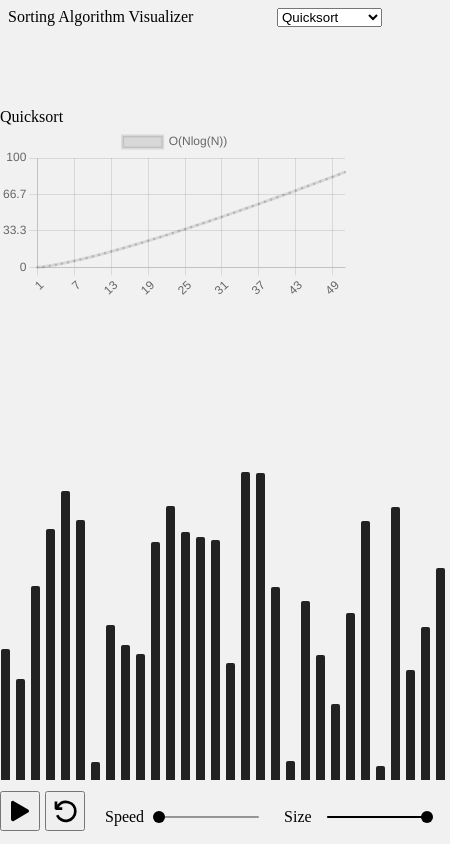
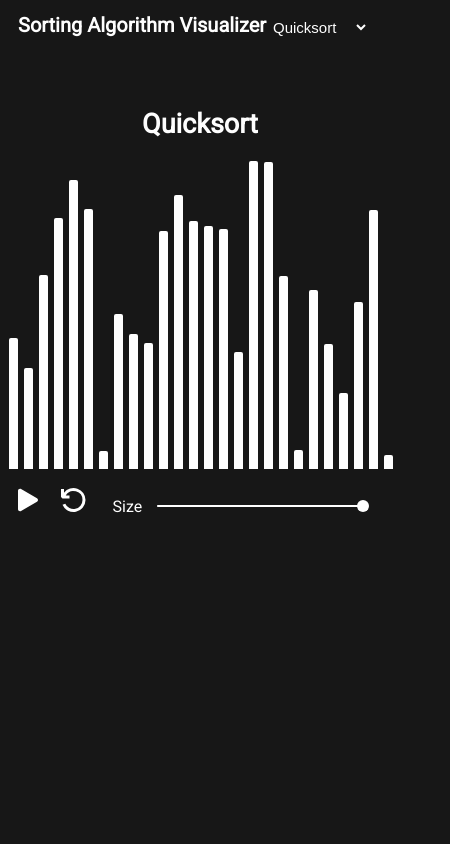
Before and after one commit to FarzanAli/sorting-algorithm-visualizer, a React app: page / in a window 390 px wide. Shown: the whole page, 450 px wide, since content can reach past the window. Built offline with nearby package versions, Linux system fonts and the light colour scheme.

Commit message:
simplified application for publishing

```diff
--- a/src/components/Information/chart.js
+++ b/src/components/Information/chart.js
@@ -10,7 +10,6 @@ import {
     Tooltip,
     Legend,
 } from 'chart.js';
-
 ChartJS.register(
     CategoryScale,
     LinearScale,
@@ -28,8 +27,6 @@ let Chart = (props) => {
         labels.push(i + 1);
         data.push(props.function(i + 1));
     }
-    console.log(labels)
-    console.log(data);
 
     return (
         <Line
@@ -40,26 +37,36 @@ let Chart = (props) => {
                     data: data,
                     fill: false,
                     display: false,
-                    pointRadius: 1
-                }]
+                    pointRadius: 0,
+                    backgroundColor: 'white',
+                    borderColor: '#b0b0b0',
+                }],
             }}
             options={{
                 scales: {
                     x: {
+                        grid: {
+                            color: '#5b5b5b'
+                        },
                         ticks: {
                             maxTicksLimit: 10,
+                            color: 'white'
                             // display: false
                         }
                     },
                     y: {
+                        grid: {
+                            color: '#5b5b5b'
+                        },
                         ticks: {
                             count: 4,
+                            color: 'white'
                             // display: false
                         }
                     }
                 },
-                // showTooltips: false,
-                // events: [],
+                showTooltips: false,
+                events: [],
             }}
         />
     );
--- a/src/components/Information/information.css
+++ b/src/components/Information/information.css
@@ -1,20 +1,39 @@
-.information-container{
+.information-container {
     /* border: 1px solid black; */
-    width: 450px;
-    margin-right: 50px;
-    margin-bottom: 20px;
+    /* width: 450px; */
+    width: fit-content;
+    /* margin-right: 50px; */
+    margin-bottom: 30px;
     display: flex;
     flex-direction: column;
     justify-content: space-between;
+    font-size: 27px;
+    font-weight: 600;
 }
 
-.chart-container{
-    margin-bottom: -100px;
+.information {
+    font-size: 16px;
+    font-weight: 200;
 }
 
-@media screen and (max-width: 960px){
-    .information-container{
-        width: 350px;
-        margin-bottom: 50px;
+.chart-container {
+    padding-top: 20px;
+}
+
+@media screen and (max-width: 960px) {
+    .information-container {
+        /* width: 400px; */
+        /* margin-bottom: 50px; */
+        /* margin-right: 0px; */
+    }
+    .information {
+        /* margin-top: 20px;
+        margin-bottom: 10px; */
     }
 }
+
+@media screen and (max-width: 600px) {
+    .information-container {
+        /* width: 300px; */
+    }
+}
--- a/src/components/Information/information.jsx
+++ b/src/components/Information/information.jsx
@@ -7,9 +7,14 @@ let Information = (props) => {
     return (
         <div className='information-container'>
             {props.name}
-            {props.name === 'Quicksort' && <Chart className='chart-container' label={'O(Nlog(N))'} function={(i) => {return i*Math.log10(i)}}/>}
-            {props.name === 'Insertion Sort' && <Chart label={'O(N²)'} function={(i) => {return (i*i)}}/>}
-            {props.name === 'Selection Sort' && <Chart label={'O(N²)'} function={(i) => {return (i*i)}}/>}
+            {/* <div className='information'>
+                Site under construction. Information regarding algorithms to be placed here.
+            </div>
+            <div className='chart-container'>
+                {props.name === 'Quicksort' && <Chart className='chart-container' label={'O(Nlog(N))'} function={(i) => {return i*Math.log10(i)}}/>}
+                {props.name === 'Insertion Sort' && <Chart label={'O(N²)'} function={(i) => {return (i*i)}}/>}
+                {props.name === 'Selection Sort' && <Chart label={'O(N²)'} function={(i) => {return (i*i)}}/>}
+            </div> */}
         </div>
     );
 }
--- a/src/components/header/header.css
+++ b/src/components/header/header.css
@@ -1,29 +1,70 @@
 .header-container{
+    padding: 5px;
+    padding-left: 10px;
+    font-weight: 600;
+    font-size: 35px;
     display: flex;
     justify-content: space-between;
     align-items: flex-start;
-    height: 100px;
+    height: 60px;
 }
 
 .algorithms-menu{
     width: fit-content;
     display: flex;
     justify-content: space-between;
+    padding-top: 10px;
+    padding-right: 10px;
 }
 
 .algorithm-button{
     margin-left: 10px;
+    background-color: transparent;
+    border: none;
+    color: var(--ui-color);
+    font-size: 20px;
+}
+.algorithm-button:hover{
+    color: #BB86FC;
+    transition: color 0.3s;
 }
 
 .algorithms-dropdown{
     display: none;
 }
 
-@media screen and (max-width: 650px){
+@media screen and (max-width: 960px){
     .algorithms-menu{
         display: none;
     }
     .algorithms-dropdown{
+        margin-top: 10px;
+        margin-right: 8px;
         display: block;
+        background-color: transparent;
+        color: var(--ui-color);
+        border: none;
+        width: 110px;
+        font-size: 19px;
+    }
+    .algorithms-dropdown::content{
+        border: purple;
+    }
+    .algorithms-dropdown > option {
+        color: var(--ui-color);
+        border:0px;
+        outline:0px;
+        background-color: var(--bg-color);
     }
 }
+
+@media screen and (max-width: 600px){
+    .header-container{
+        font-size: 20px;
+    }
+    .algorithms-dropdown{
+        margin-top: 5px;
+        font-size: 15px;
+        width: 100px;
+    }
+}
--- a/src/components/visualizer/controls/controls.css
+++ b/src/components/visualizer/controls/controls.css
@@ -1,7 +1,9 @@
 .controls-container{
     display: flex;
     align-items: flex-end;
-    height: 50px
+    height: 50px;
+    user-select: none;
+    width: 385px;
 }
 
 .MuiSlider-valueLabelCircle{
@@ -18,8 +20,32 @@
     padding: 0px;
     width: 40px;
     height: 40px;
+    background-color: transparent;
+    border: none;
+    color: #FEFEFE;
+}
+
+.controls-container button:disabled{
+    color: grey;
+}
+.controls-container button:hover{
+    color: grey;
+    transition: 0.2s color;
 }
 
 .MuiSlider-thumb:hover {
     box-shadow: 0 0 0 5px rgba(0, 0, 0, 0.174) !important;
-  }
+}
+
+.slider-container{
+    width: 300px;
+    display: flex;
+    align-items: center;
+    padding-left: 15px;
+}
+
+@media screen and (max-width: 600px){
+    .slider-container{
+        width: 250px;
+    }
+}
--- a/src/components/visualizer/controls/controls.jsx
+++ b/src/components/visualizer/controls/controls.jsx
@@ -12,26 +12,23 @@ let Controls = (props) => {
     const theme = createTheme({
         palette: {
             primary: {
-                main: '#000000',
+                main: '#FFFFFF',
             },
 
-        },
-        thumb:{
-            backgroundImage: <BsSpeedometer/>
         }
     })
 
     return(
         <div className='controls-container'>
             {props.playing === false && <button onClick={props.startSort()}><BsFillPlayFill style={{width: '100%', height: '100%'}}/></button>}
-            {props.playing && <button onClick={props.startSort()}><GiPauseButton style={{width: '80%', height: '80%'}}/></button>}
-            <button onClick={props.resetCallback()}><VscDebugRestart style={{width: '80%', height: '80%'}}/></button>
+            {props.playing && <button onClick={props.startSort()} disabled={props.playing}><GiPauseButton style={{width: '80%', height: '80%'}}/></button>}
+            <button onClick={props.resetCallback()} disabled={props.playing}><VscDebugRestart style={{width: '80%', height: '80%'}}/></button>
             <ThemeProvider theme={theme}>
-                <div style={{display: 'flex', alignItems: 'center', paddingLeft: '15px'}}>
-                    Speed
-                    <Slider sx={{width: '100px', marginLeft: '15px', marginRight: '25px'}} min={1} max={65} color={'primary'} valueLabelDisplay={"auto"} size={'small'} value={props.speed} onChange={props.speedCallback()}/>
+                <div className='slider-container'>
+                    {/* Speed */}
+                    {/* <Slider disabled={props.playing} sx={{width: '100%', marginLeft: '15px', marginRight: '25px'}} min={1} max={65} color={'primary'} valueLabelDisplay={"auto"} size={'small'} value={props.speed} onChange={props.speedCallback()}/> */}
                     Size
-                    <Slider sx={{width: '100px', marginLeft: '15px'}} min={2} max={30} color={'primary'} valueLabelDisplay={"auto"} size={'small'} value={props.arraySize} onChange={props.sizeCallback()} onChangeCommitted={props.resetCallback()}/>
+                    <Slider disabled={props.playing} sx={{width: '100%', marginLeft: '15px'}} min={2} max={26} color={'primary'} valueLabelDisplay={"auto"} size={'small'} value={props.arraySize} onChange={props.sizeCallback()} onChangeCommitted={props.resetCallback()}/>
                 </div>
             </ThemeProvider>
             {/* <input type='range' min='1' max='100' onChange={props.speedCallback()} value={props.speed} className='slider' id='myRange'></input> */}
--- a/src/components/visualizer/visualizer.css
+++ b/src/components/visualizer/visualizer.css
@@ -1,25 +1,45 @@
-.visualizer-container{
+.visualizer-container {
     display: flex;
     align-items: flex-end;
-    height: 430px;
+    height: 350px;
     /* border: 1px solid black; */
 }
 
-.bar-container{
+.bar-container {
     padding: 1px;
     display: flex;
     align-items: flex-end;
 }
 
-:root{
+:root {
     --moveValue: 45px;
 }
-.bar.moving{
+
+.bar.moving {
     animation: moveBar 1s forwards;
 }
 
-@keyframes moveBar{
-    to{
+.secondary-container{
+    display: flex;
+    flex-direction: column;
+    justify-content: center;
+}
+
+@keyframes moveBar {
+    to {
         transform: translateX(var(--moveValue));
     }
 }
+
+@media screen and (max-width: 960px) {
+    .visualizer-container{
+        height: 300px;
+    }
+    .secondary-container{
+        margin-bottom: 15px;
+    }
+}
+@media screen and (max-width: 600px) {
+    .visualizer-container{
+    }
+}
--- a/src/components/visualizer/visualizer.jsx
+++ b/src/components/visualizer/visualizer.jsx
@@ -6,7 +6,7 @@ import { Sorts } from '../sorts.js';
 let Visualizer = (props) => {
     const sorts = new Sorts(props.array, props.name, props.playCallback.bind(this), props.setArrayCallback.bind(this));
     const distanceBetweenBars = 15;
-    const visualizerWidth = 450;
+    const visualizerWidth = 385;
     const barWidth = 9;
     const frameRefresh = 12 * (1 - props.speed/100);
 
@@ -105,7 +105,7 @@ let Visualizer = (props) => {
     }
 
     let startSort = () => {
-        if (props.playing === false) {
+        if (!props.playing) {
             sorts.sortHandler();
             let steps = sorts.getSteps();
             let wait = 0;
@@ -127,7 +127,7 @@ let Visualizer = (props) => {
         props.playCallback();
     }
     return (
-        <div style={{ display: 'inline' }}>
+        <div className='secondary-container'>
             <div className='visualizer-container' style={{ width: visualizerWidth.toString() + 'px' }}>
                 <div className='bar-container'>
                     {props.array.map((value, idx) =>
@@ -141,7 +141,7 @@ let Visualizer = (props) => {
                                 marginLeft: (idx * 15).toString() + 'px',
                                 height: value[1].toString() + 'px',
                                 width: barWidth,
-                                backgroundColor: value[2] === '' ? '#222222' : value[2],
+                                backgroundColor: value[2] === '' ? '#FEFEFE' : value[2],
                                 borderRadius: '2px 2px 0px 0px',
                                 zIndex: 0
                             }}
--- a/src/index.css
+++ b/src/index.css
@@ -1,21 +1,56 @@
-body{
-    --bg-color: rgb(241, 241, 241);
+@import url('https://fonts.googleapis.com/css2?family=Inter&family=Roboto&display=swap');
+@import url('https://fonts.googleapis.com/css2?family=Inter&family=Open+Sans&family=Roboto&display=swap');
+
+body {
+    --bg-color: #171717;
+    --ui-color: #FEFEFE;
+    color: var(--ui-color);
     background-color: var(--bg-color);
+    font-family: 'Inter', sans-serif;
+    /* font-family: 'Open Sans', sans-serif; */
+    font-family: 'Roboto', sans-serif;
 }
 
-.main-content{
+.main-content {
     width: fit-content;
     display: flex;
+    flex-direction: column;
     position: absolute;
     margin: auto;
-    margin-top: 100px;
+    /* margin-top: 100px; */
     left: 0;
     right: 0;
+    padding: 30px;
+    border-radius: 20px;
+    /* background: #222222; */
+
+    /* background: rgba(108, 108, 108, 0.25);
+    box-shadow: 0 8px 32px 0 rgb(24, 24, 24);
+    backdrop-filter: blur( 4px );
+    -webkit-backdrop-filter: blur( 4px );
+    border-radius: 10px;
+    border: 1px solid rgba( 255, 255, 255, 0.18 ); */
+    justify-content: center;
+    align-items: center;
+    margin-top: 0px;
+    flex-direction: column;
 }
 
-@media screen and (max-width: 900px){
-    .main-content{
+@media screen and (max-width: 960px) {
+    .main-content {
+        justify-content: center;
+        align-items: center;
         margin-top: 0px;
         flex-direction: column;
     }
 }
+
+@media screen and (max-width: 600px) {
+    .main-content {
+        justify-content: center;
+        align-items: center;
+        width: 400px;
+        padding-left: 0px;
+        padding-right: 0px;
+    }
+}
--- a/src/index.js
+++ b/src/index.js
@@ -12,7 +12,7 @@ class Index extends React.Component{
         this.state = {
             algorithmName: "Quicksort",
             array: [],
-            arraySize: 30,
+            arraySize: 26,
             playing: false,
             speed: 1
         }
@@ -43,7 +43,7 @@ class Index extends React.Component{
     }
 
     playCallback(){
-        this.setState({playing: !this.state.playing});
+        this.setState({playing: !this.state.playing}, () => {console.log(this.state.playing)});
     }
 
     speedCallback(value){
```
